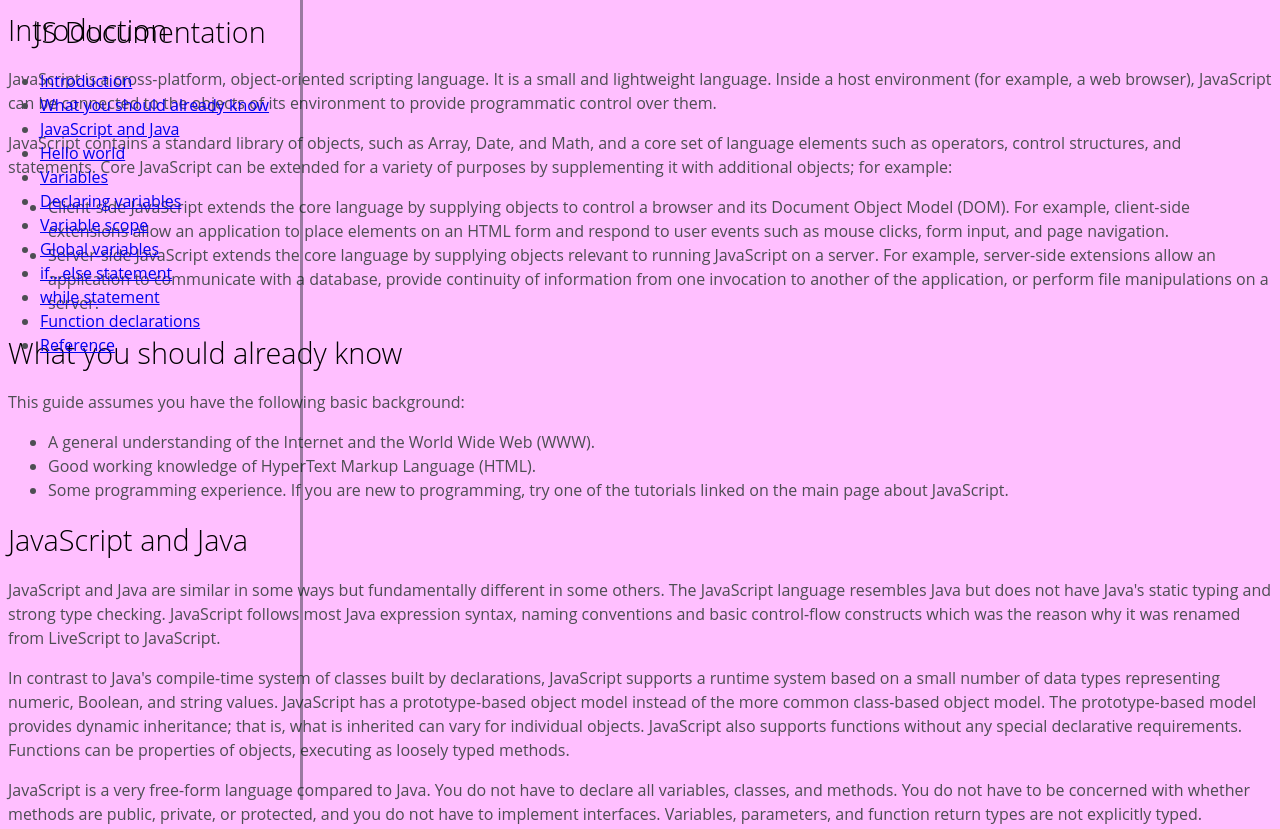
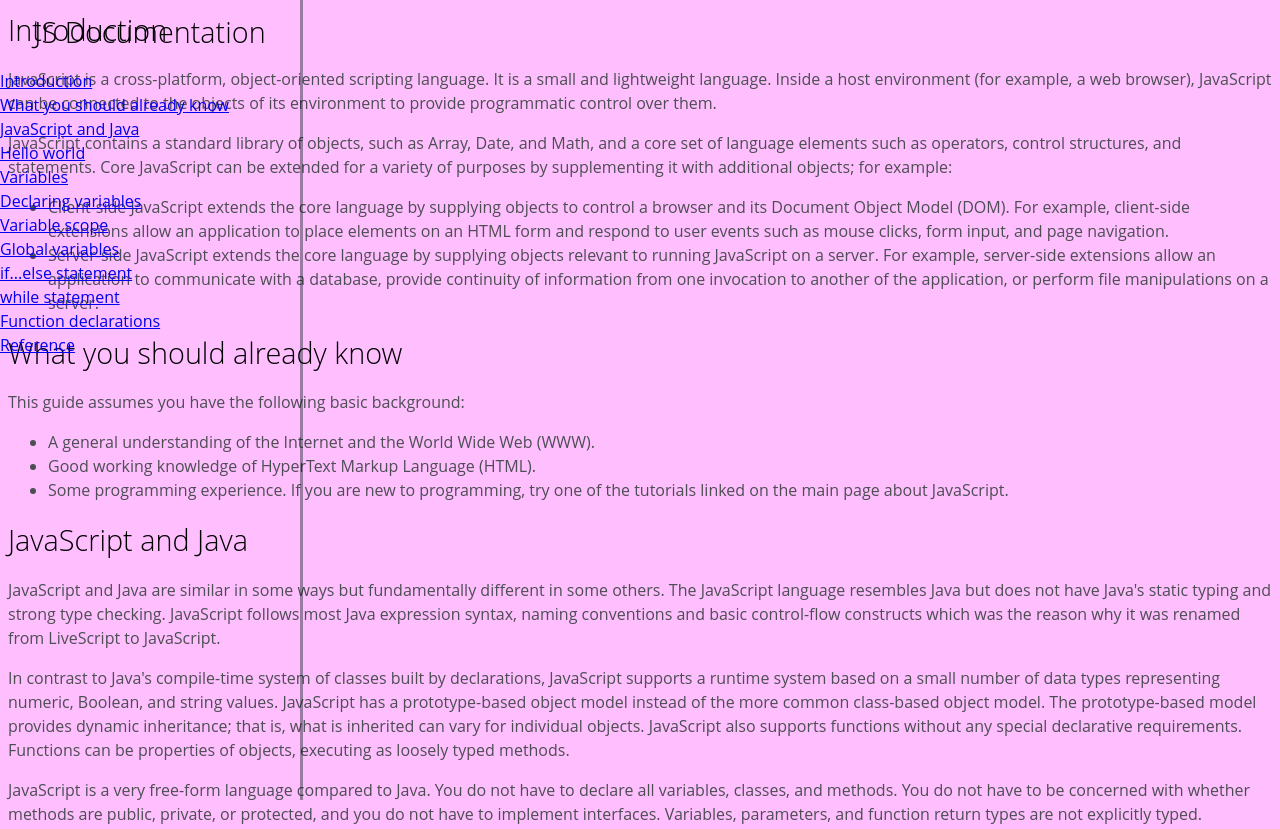
Before and after one commit to Yinkusadel/14-fcc-technical-documentation-page, a website: page index.html in a window 1280 px wide. Shown: the top 829 px of the page. Drawn offline with Linux system fonts and the light colour scheme.

```diff
--- a/styles.css
+++ b/styles.css
@@ -30,3 +30,10 @@
     text-align: left;
     margin: 0;
   }
+
+  #navbar ul {
+    height: 88%;
+    padding: 0;
+    overflow-y: auto;
+    overflow-x: hidden;
+  }
```
